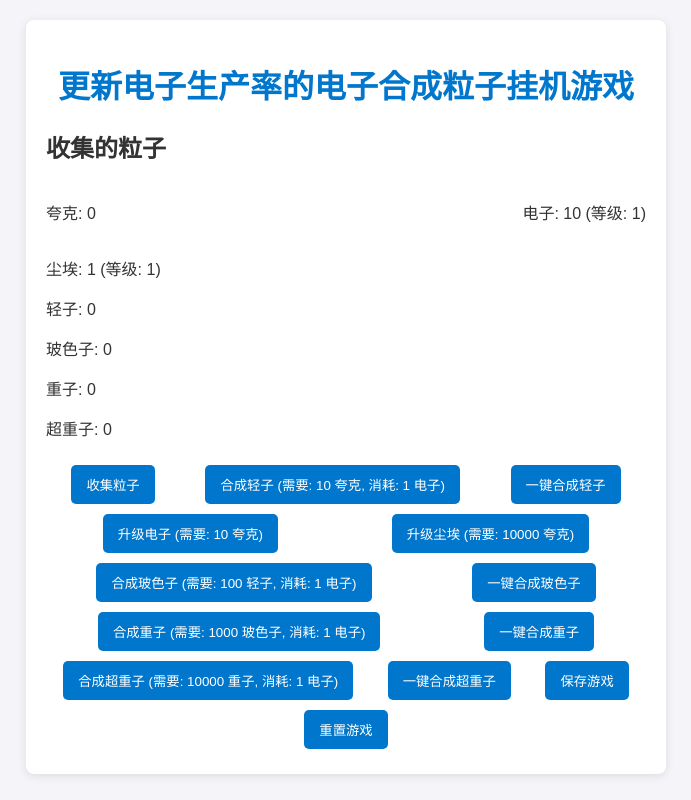
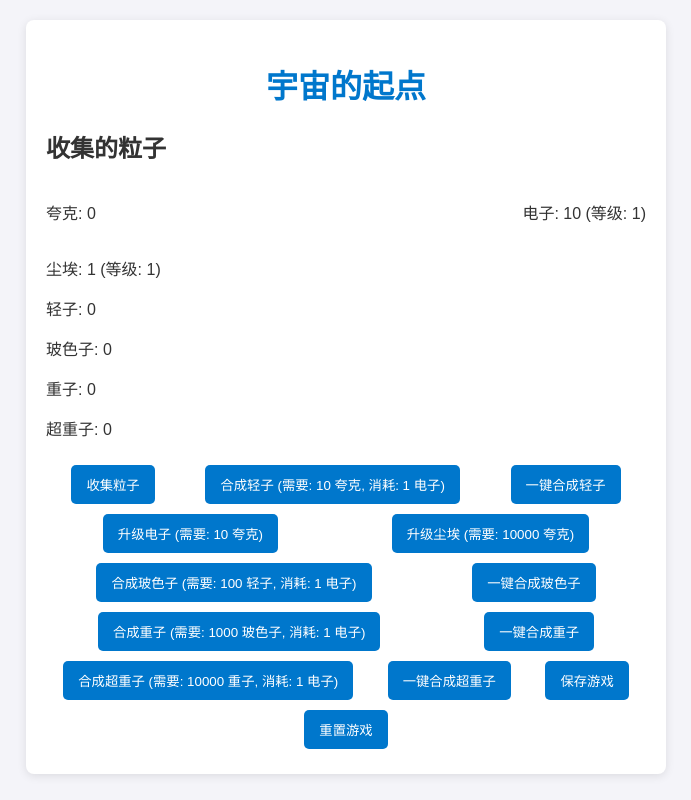
Before and after one commit to qq1244565982/qq1244565982.github.io, a plain HTML site: page index.html in a window 1280 px wide. Shown: the whole page, without its empty margins (294-985 px from the left). Drawn offline with Linux system fonts and the light colour scheme.

Commit message:
Update index.html

```diff
--- a/index.html
+++ b/index.html
@@ -4,12 +4,12 @@
 <head>
     <meta charset="UTF-8">
     <meta name="viewport" content="width=device-width, initial-scale=1.0">
-    <title>更新电子生产率的电子合成粒子挂机游戏</title>
+    <title>宇宙的起点</title>
     <link href="styles.css" rel="stylesheet">
 </head>
 <body>
     <div id="game">
-        <h1 class="game-title">更新电子生产率的电子合成粒子挂机游戏</h1>
+        <h1 class="game-title">宇宙的起点</h1>
         <div class="particle-collection">
             <h2>收集的粒子</h2>
             <div class="flex">
```
